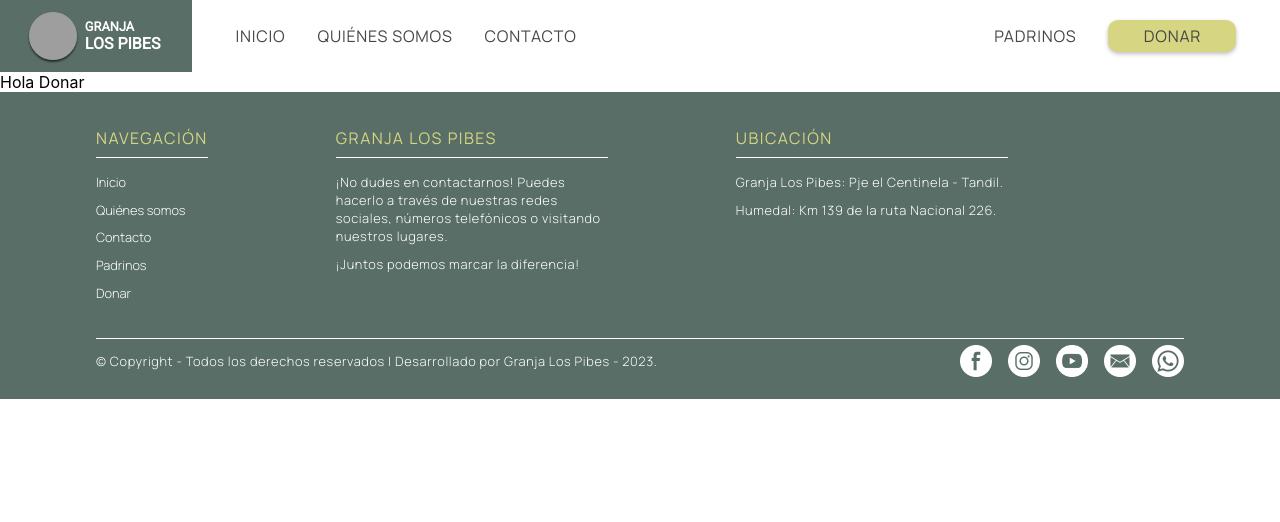
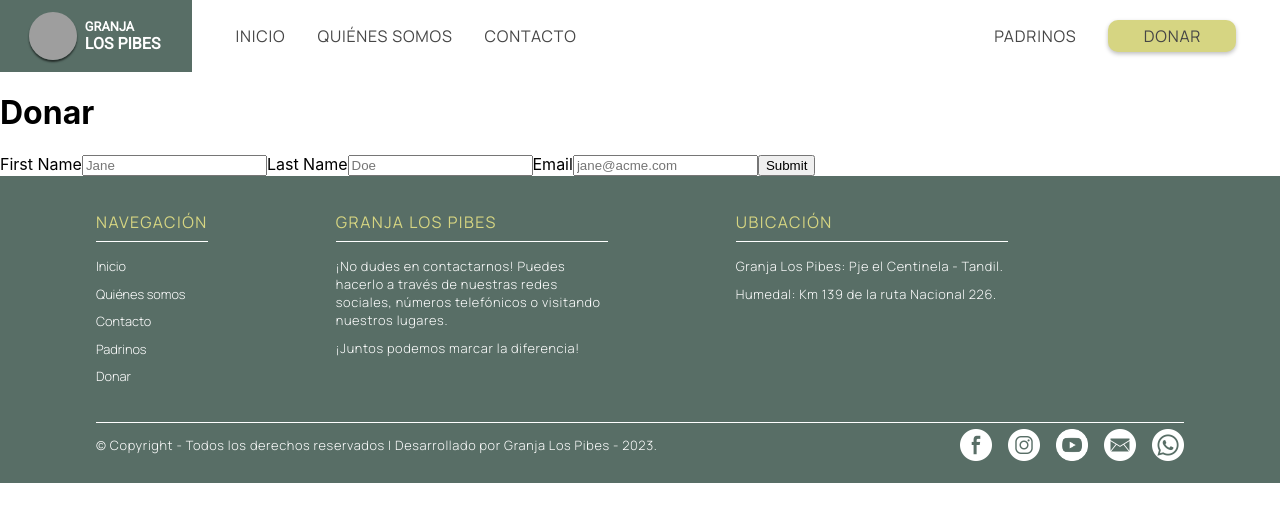
Before and after one commit to Mateocorsi33/webgranjalospibes, a React (Create React App) app: page /donar in a window 1280 px wide. Shown: the top 522 px of the page. Built offline with nearby package versions, Linux system fonts and the light colour scheme; grey boxes are pictures that could not be loaded.

Commit message:
rutas-footer

```diff
--- a/package.json
+++ b/package.json
@@ -8,6 +8,7 @@
     "@testing-library/react": "^13.4.0",
     "@testing-library/user-event": "^13.5.0",
     "antd": "^5.6.3",
+    "formik": "^2.4.2",
     "react": "^18.2.0",
     "react-dom": "^18.2.0",
     "react-icons": "^4.10.1",
--- a/src/Components/Donar/index.jsx
+++ b/src/Components/Donar/index.jsx
@@ -1,12 +1,39 @@
 import React from "react";
-import styled from "styled-components";
+import ReactDOM from 'react-dom';
+import { Formik, Field, Form } from 'formik';
 
-const Donar = () => {
-    return (
-        <div>
-            Hola Donar
-        </div>
-    )
-}
+const Donar = () => (
+  <div>
+    <h1>Donar</h1>
+    <Formik
+      initialValues={{
+        firstName: '',
+        lastName: '',
+        email: '',
+      }}
+      onSubmit={async (values) => {
+        await new Promise((r) => setTimeout(r, 500));
+        alert(JSON.stringify(values, null, 2));
+      }}
+    >
+      <Form>
+        <label htmlFor="firstName">First Name</label>
+        <Field id="firstName" name="firstName" placeholder="Jane" />
+
+        <label htmlFor="lastName">Last Name</label>
+        <Field id="lastName" name="lastName" placeholder="Doe" />
+
+        <label htmlFor="email">Email</label>
+        <Field
+          id="email"
+          name="email"
+          placeholder="jane@acme.com"
+          type="email"
+        />
+        <button type="submit">Submit</button>
+      </Form>
+    </Formik>
+  </div>
+);
 
 export default Donar
--- a/src/Components/Footer/index.jsx
+++ b/src/Components/Footer/index.jsx
@@ -5,6 +5,7 @@ import instagram from "../../assest/w-instagram.png";
 import whatsapp from "../../assest/w-whatsapp.png";
 import email from "../../assest/w-email.png";
 import youtube from "../../assest/w-youtube.png";
+import { Link } from "react-router-dom";
 
 const DivFooter = styled.div`
     display: flex;
@@ -95,20 +96,6 @@ const Titulos = styled.h1`
     border-bottom: 1px solid #ffffff;
 `
 
-const LinkNav = styled.a`
-    font-family: Manrope;
-    font-size: 0.8rem;
-    font-weight: 300;
-    color: #ffffff;
-    text-decoration: none;
-    margin: 0.3rem 0;
-    cursor: pointer;
-    &:hover{
-        transition: .3s;
-        opacity:.7;
-    }
-`
-
 const Texto = styled.p`
     width: 17rem;
     margin: 0.3rem 0;
@@ -139,17 +126,36 @@ const UbiLink = styled.a`
     }
 `
 
+const StyledLink = styled(Link)`
+    text-decoration: none;
+    font-family: Manrope;
+    font-size: 0.8rem;
+    font-weight: 300;
+    color: #ffffff;
+    text-decoration: none;
+    margin: 0.3rem 0;
+    cursor: pointer;
+    &:hover {
+        transition: .3s;
+        opacity:.7;
+    }
+
+    @media (max-width: 800px) {
+
+    }
+`;
+
 const Footer = () => {
     return(
         <DivFooter>
             <DivTexto>
                 <DivNav>
                     <Titulos>NAVEGACIÓN</Titulos>
-                    <LinkNav>Inicio</LinkNav>
-                    <LinkNav>Quiénes somos</LinkNav>
-                    <LinkNav>Contacto</LinkNav>
-                    <LinkNav>Padrinos</LinkNav>
-                    <LinkNav>Donar</LinkNav>
+                    <StyledLink to="/" style={{}}>Inicio</StyledLink>
+                    <StyledLink to="/quienes-somos" style={{}}>Quiénes somos</StyledLink>
+                    <StyledLink to="/contacto" style={{}}>Contacto</StyledLink>
+                    <StyledLink to="/padrinos" style={{}}>Padrinos</StyledLink>
+                    <StyledLink to="/donar" style={{}}>Donar</StyledLink>
                 </DivNav>
                 <DivGra>
                     <Titulos>GRANJA LOS PIBES</Titulos>
--- a/src/Components/Header/BarraNav/Index.jsx
+++ b/src/Components/Header/BarraNav/Index.jsx
@@ -74,6 +74,9 @@ const Boton = styled.button`
     }
 
     @media (max-width: 800px) {
+        display: flex;
+        justify-content:center;
+        align-items: center;
         font-size: 0.8rem;
         width: 6rem;
         margin-bottom: 0.5rem;
@@ -94,6 +97,7 @@ const StyledLink = styled(Link)`
   @media (max-width: 800px) {
         display: flex;
         flex-direction: column;
+        align-items:center;
         font-size: 0.8rem;
         width: 100%;
         margin:0;
```
Also changed, not shown: 1 other file (tests, documents, lock files or other folders).
